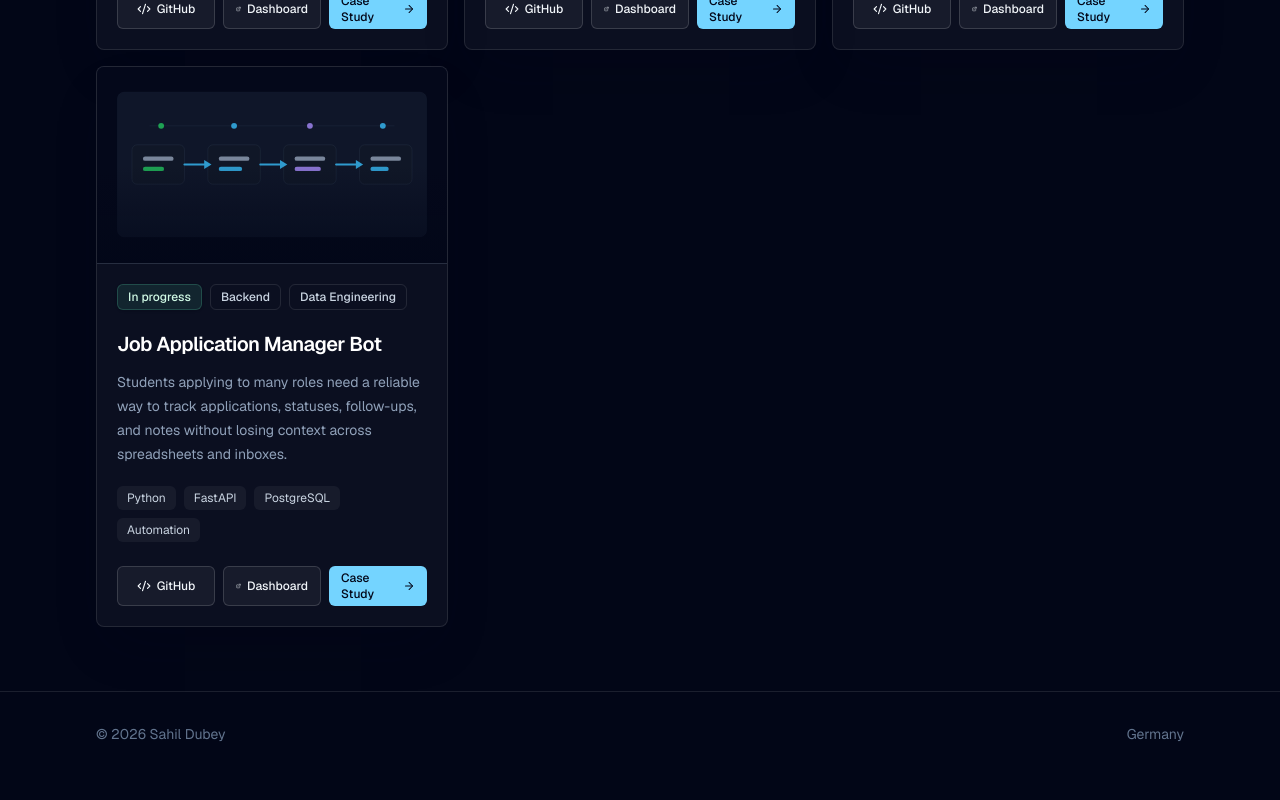
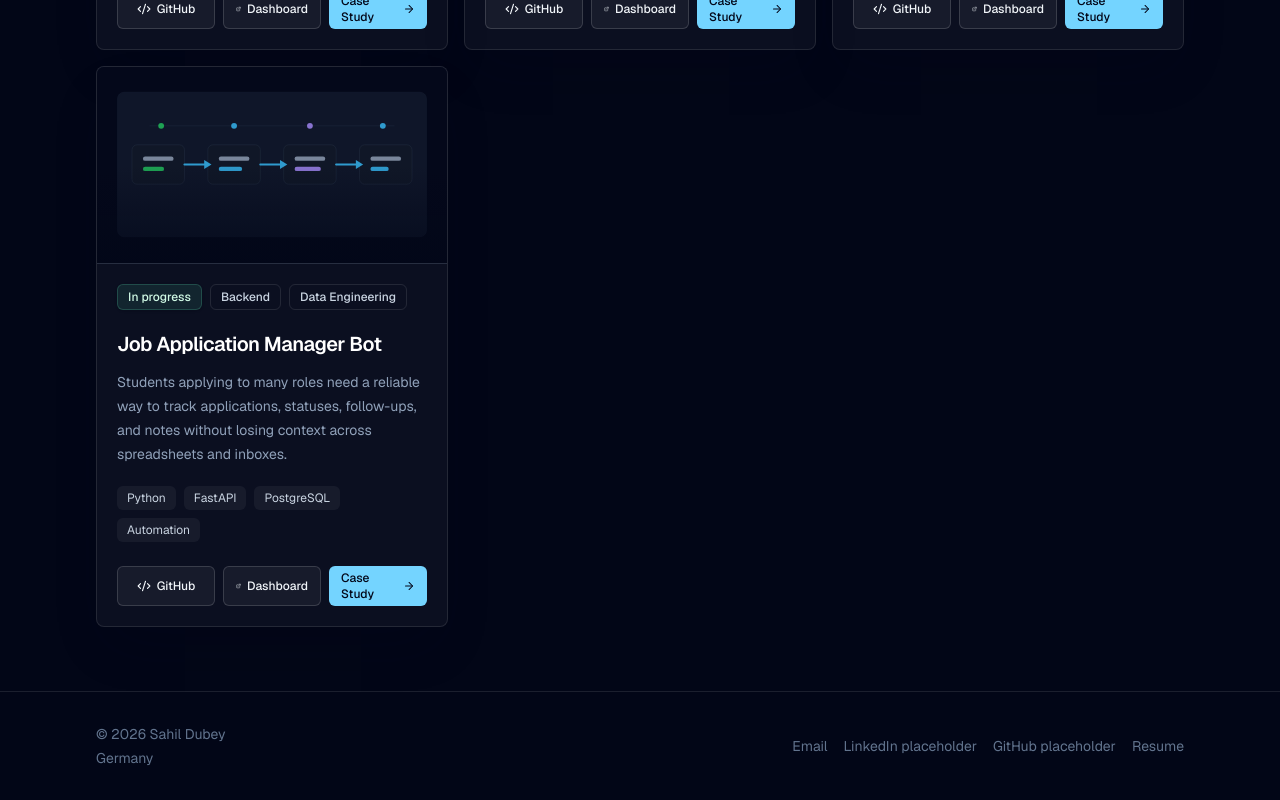
Before and after one commit to Sahil-dub/Portfolio, a Next.js app: page /projects in a window 1280 px wide. Shown: the part 1055-1855 px from the top of the page. Before the commit the page ends 1831 px from the top, so only its background shows below. Built offline with nearby package versions, Linux system fonts and the light colour scheme.

Commit message:
feat: add recruiter contact and resume links

```diff
--- a/app/page.tsx
+++ b/app/page.tsx
@@ -1,4 +1,6 @@
-import { BarChart3, Database, LineChart, Mail } from "lucide-react";
+import { existsSync } from "node:fs";
+import { join } from "node:path";
+import { BarChart3, Database, Download, LineChart, Mail } from "lucide-react";
 import { ProjectCard } from "@/components/projects/ProjectCard";
 import { Badge } from "@/components/ui/Badge";
 import { Button } from "@/components/ui/Button";
@@ -50,6 +52,10 @@ const highlights = [
 ];
 
 export default function Home() {
+  const resumeExists = existsSync(
+    join(process.cwd(), "public", "resume", profile.resume.filename),
+  );
+
   return (
     <main className="flex-1 overflow-hidden">
       <Hero />
@@ -57,7 +63,7 @@ export default function Home() {
       <FeaturedProjects />
       <SkillsSnapshot />
       <AboutMe />
-      <ContactCTA />
+      <ContactCTA resumeExists={resumeExists} />
     </main>
   );
 }
@@ -85,10 +91,10 @@ function Hero() {
           <div className="mt-8 flex flex-wrap gap-3">
             <Button href={`mailto:${profile.email}`}>Contact Sahil</Button>
             <Button href={profile.links.github} variant="secondary">
-              GitHub
+              {profile.links.githubLabel}
             </Button>
             <Button href={profile.links.linkedin} variant="secondary">
-              LinkedIn
+              {profile.links.linkedinLabel}
             </Button>
           </div>
         </MotionFade>
@@ -240,30 +246,53 @@ function AboutMe() {
   );
 }
 
-function ContactCTA() {
+function ContactCTA({ resumeExists }: { resumeExists: boolean }) {
   return (
     <section className="py-18 sm:py-24">
       <Container>
         <MotionFade className="rounded-lg border border-sky-300/20 bg-sky-300/[0.06] p-6 sm:p-8">
-          <div className="grid gap-6 lg:grid-cols-[1fr_auto] lg:items-center">
+          <div className="grid gap-8 lg:grid-cols-[1fr_0.9fr] lg:items-start">
             <div>
-              <Badge>Contact</Badge>
+              <Badge>Recruiter contact</Badge>
               <h2 className="mt-5 text-3xl font-semibold tracking-tight text-white sm:text-4xl">
-                Let&apos;s talk about data roles.
+                Let&apos;s talk about working student or intern roles.
               </h2>
               <p className="mt-4 max-w-2xl text-sm leading-6 text-slate-300 sm:text-base">
-                For Working Student or Intern opportunities in analytics, data
-                engineering, or ML, the fastest path is email or LinkedIn.
+                If Sahil&apos;s projects look relevant for a Data Analytics,
+                Data Engineering, or ML opening, email or LinkedIn is the best
+                next step. Resume download will appear here once the PDF is
+                added to the portfolio.
               </p>
             </div>
-            <div className="flex flex-wrap gap-3">
+
+            <div className="rounded-lg border border-white/10 bg-slate-950/40 p-4">
+              <div className="grid gap-3 sm:grid-cols-2">
               <Button href={`mailto:${profile.email}`}>
                 <Mail aria-hidden="true" className="mr-2 h-4 w-4" />
                 Email
               </Button>
               <Button href={profile.links.linkedin} variant="secondary">
-                LinkedIn
+                {profile.links.linkedinLabel}
               </Button>
+              <Button href={profile.links.github} variant="secondary">
+                {profile.links.githubLabel}
+              </Button>
+              {resumeExists ? (
+                <Button href={profile.resume.href} download>
+                  <Download aria-hidden="true" className="mr-2 h-4 w-4" />
+                  Resume
+                </Button>
+              ) : (
+                <span className="inline-flex min-h-11 items-center justify-center rounded-md border border-dashed border-white/15 px-4 text-center text-sm font-medium text-slate-400">
+                  Resume PDF missing
+                </span>
+              )}
+              </div>
+              {!resumeExists && (
+                <p className="mt-3 text-xs leading-5 text-slate-500">
+                  Expected file: {profile.resume.href}
+                </p>
+              )}
             </div>
           </div>
         </MotionFade>
--- a/components/layout/Footer.tsx
+++ b/components/layout/Footer.tsx
@@ -1,12 +1,53 @@
+import { existsSync } from "node:fs";
+import { join } from "node:path";
 import { Container } from "@/components/layout/Container";
 import { profile } from "@/content/profile";
 
 export function Footer() {
+  const resumeExists = existsSync(
+    join(process.cwd(), "public", "resume", profile.resume.filename),
+  );
+
+  const links = [
+    { href: `mailto:${profile.email}`, label: "Email" },
+    { href: profile.links.linkedin, label: profile.links.linkedinLabel },
+    { href: profile.links.github, label: profile.links.githubLabel },
+  ];
+
   return (
     <footer className="border-t border-white/10">
-      <Container className="flex flex-col gap-2 py-8 text-sm text-slate-500 sm:flex-row sm:items-center sm:justify-between">
-        <p>&copy; {new Date().getFullYear()} {profile.name}</p>
-        <p>{profile.location}</p>
+      <Container className="flex flex-col gap-5 py-8 text-sm text-slate-500 lg:flex-row lg:items-center lg:justify-between">
+        <div>
+          <p>&copy; {new Date().getFullYear()} {profile.name}</p>
+          <p className="mt-1">{profile.location}</p>
+        </div>
+        <nav
+          aria-label="Footer navigation"
+          className="flex flex-wrap items-center gap-x-4 gap-y-2"
+        >
+          {links.map((link) => (
+            <a
+              key={link.href}
+              href={link.href}
+              className="transition hover:text-white"
+              target={link.href.startsWith("http") ? "_blank" : undefined}
+              rel={link.href.startsWith("http") ? "noreferrer" : undefined}
+            >
+              {link.label}
+            </a>
+          ))}
+          {resumeExists ? (
+            <a
+              href={profile.resume.href}
+              download
+              className="transition hover:text-white"
+            >
+              Resume
+            </a>
+          ) : (
+            <span className="text-slate-600">Resume pending</span>
+          )}
+        </nav>
       </Container>
     </footer>
   );
--- a/components/ui/Button.tsx
+++ b/components/ui/Button.tsx
@@ -29,7 +29,11 @@ export function Button({
     className,
   );
 
-  if (href.startsWith("http") || href.startsWith("mailto:")) {
+  if (
+    href.startsWith("http") ||
+    href.startsWith("mailto:") ||
+    href.endsWith(".pdf")
+  ) {
     return (
       <a
         className={classes}
--- a/content/profile.ts
+++ b/content/profile.ts
@@ -7,8 +7,14 @@ export const profile = {
     "Building practical data analytics, data engineering, and ML projects with Python, SQL, FastAPI, PostgreSQL, and dashboard-ready workflows.",
   targetRoles:
     "Working Student / Intern roles in Data Analytics, Data Engineering, and ML.",
+  resume: {
+    href: "/resume/Sahil-Dubey-Resume.pdf",
+    filename: "Sahil-Dubey-Resume.pdf",
+  },
   links: {
     github: "https://github.com/",
+    githubLabel: "GitHub placeholder",
     linkedin: "https://www.linkedin.com/",
+    linkedinLabel: "LinkedIn placeholder",
   },
 };
```
